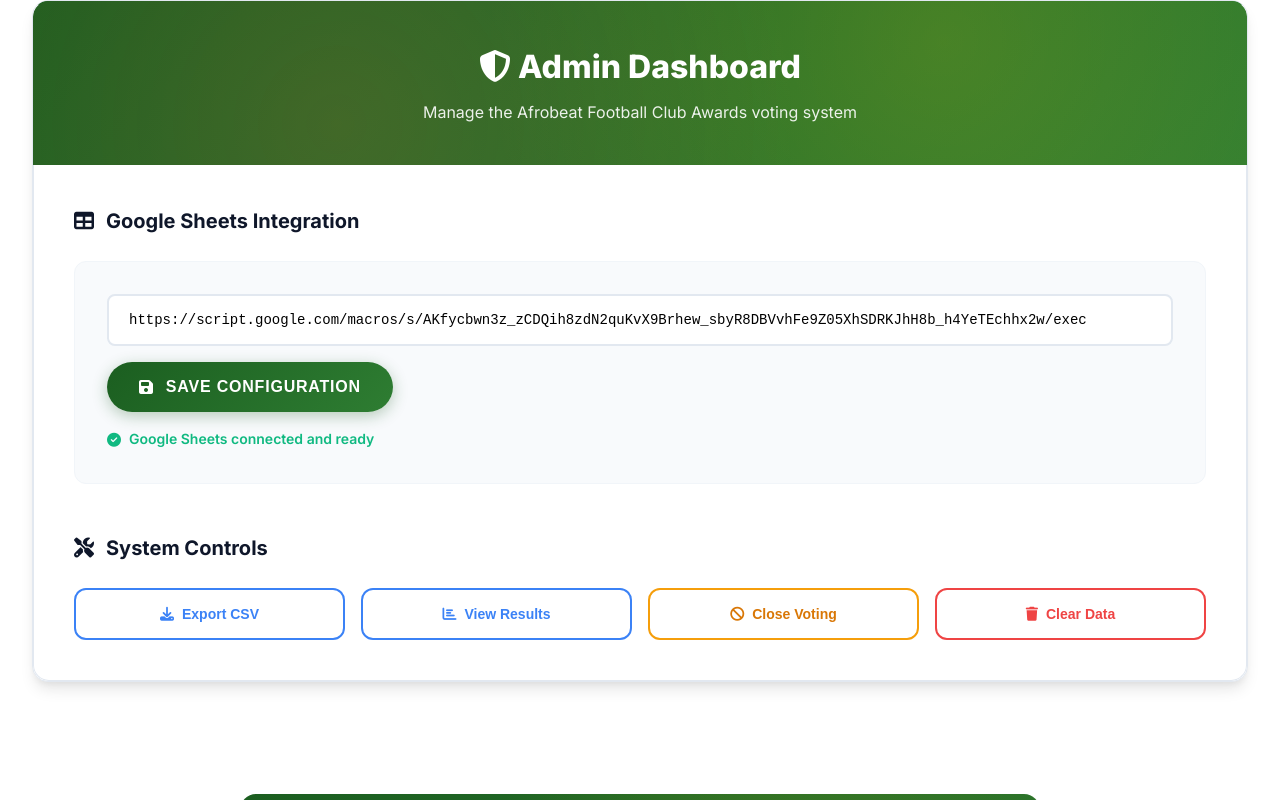
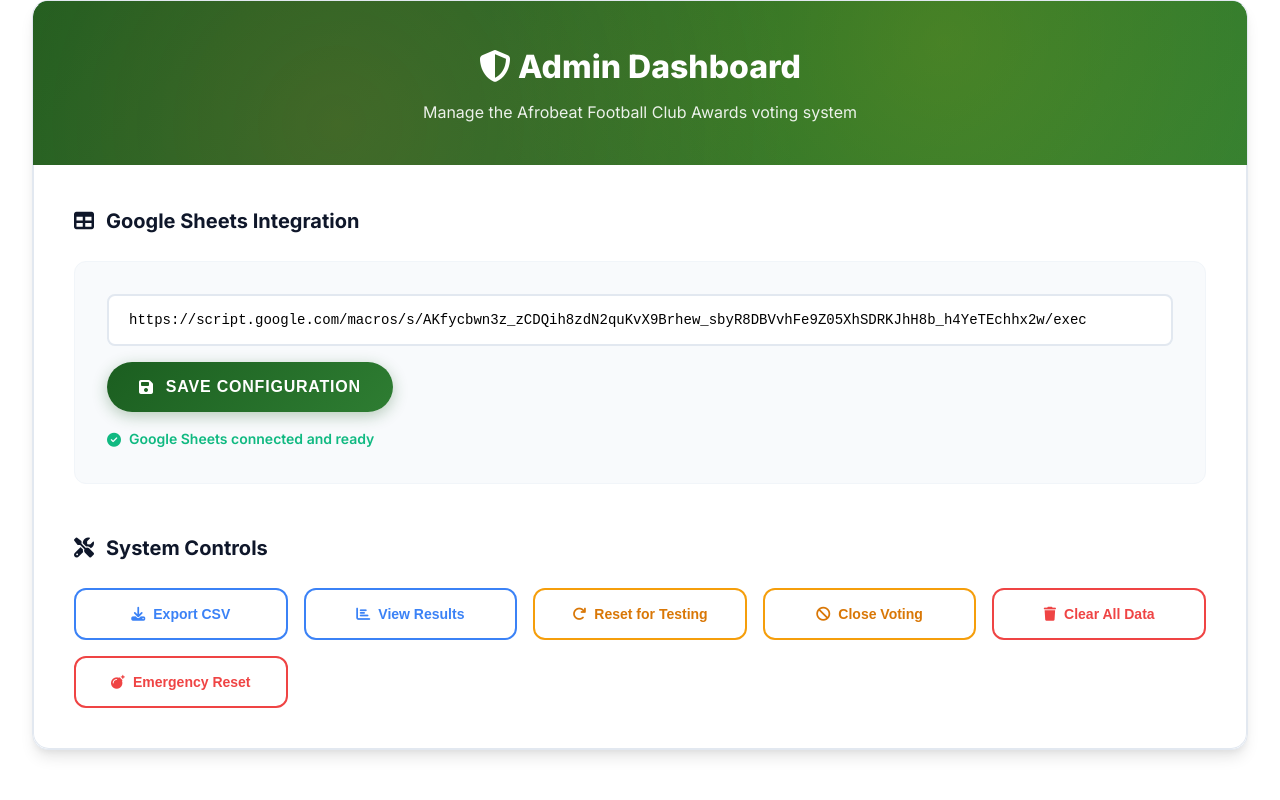
Before and after one commit to dinadolapo-ui/abfc-voting, a plain HTML site: page index.html in a window 1280 px wide. Both pictures are taken after a click on the link "Admin Portal". Shown: the part 678-1478 px from the top of the page. Drawn offline with Linux system fonts and the light colour scheme.

Commit message:
Update index.html
clear data for testing

```diff
--- a/index.html
+++ b/index.html
@@ -1377,11 +1377,17 @@
                         <button class="admin-button info" onclick="viewAllResults()">
                             <i class="fas fa-chart-bar"></i> View Results
                         </button>
+                        <button class="admin-button warning" onclick="resetForTesting()">
+                            <i class="fas fa-redo"></i> Reset for Testing
+                        </button>
                         <button class="admin-button warning" onclick="toggleVotingStatus()" id="votingToggle">
                             <i class="fas fa-ban"></i> Close Voting
                         </button>
                         <button class="admin-button danger" onclick="clearAllData()">
-                            <i class="fas fa-trash"></i> Clear Data
+                            <i class="fas fa-trash"></i> Clear All Data
+                        </button>
+                        <button class="admin-button danger" onclick="emergencyClear()">
+                            <i class="fas fa-bomb"></i> Emergency Reset
                         </button>
                     </div>
                 </div>
@@ -2087,6 +2093,76 @@
             }
         }
 
+        // Testing and Reset Functions
+        function resetForTesting() {
+            if (confirm('🧪 Reset for testing? This will:\n• Clear your voting status\n• Keep vote data for reference\n• Allow you to vote again\n\nContinue?')) {
+                // Clear voting restrictions but keep data for reference
+                localStorage.removeItem('abfc_has_voted');
+                localStorage.removeItem('abfc_device_id');
+                localStorage.removeItem('abfc_individual_votes');
+                localStorage.removeItem('abfc_voter_info');
+
+                hasVoted = false;
+                votes = {};
+                voterInfo = {};
+                currentCategory = 0;
+                currentSection = 'welcome';
+
+                // Reset display to welcome
+                document.getElementById('welcomeSection').style.display = 'block';
+                document.getElementById('voterCard').classList.remove('show');
+                document.getElementById('votingSection').classList.remove('show');
+                document.getElementById('successSection').classList.remove('show');
+                document.getElementById('progressSection').classList.remove('show');
+                document.getElementById('breadcrumb').classList.remove('show');
+                document.getElementById('resultsDisplay').classList.remove('show');
+                document.getElementById('adminPanel').classList.remove('show');
+
+                // Clear form fields
+                document.getElementById('voterName').value = '';
+                document.getElementById('voterEmail').value = '';
+                document.getElementById('votingInput').value = '';
+
+                updateRemainingCount();
+                updateProgress();
+                showToast('🧪 System reset for testing! You can now vote again.', 'success');
+            }
+        }
+
+        function emergencyClear() {
+            if (confirm('🚨 EMERGENCY RESET - This will:\n• Delete EVERYTHING (votes, settings, data)\n• Reset system to factory state\n• Cannot be undone\n\nOnly use if system is broken. Continue?')) {
+                if (confirm('⚠️ FINAL WARNING: This will permanently delete all data. Are you absolutely sure?')) {
+                    try {
+                        // Clear ALL localStorage data
+                        localStorage.clear();
+
+                        // Reset all variables
+                        votes = {};
+                        voterInfo = {};
+                        allVotes = [];
+                        hasVoted = false;
+                        currentCategory = 0;
+                        currentSection = 'welcome';
+                        votingEnabled = true;
+
+                        // Reset Google Sheets URL to default
+                        GOOGLE_SHEET_URL = 'https://script.google.com/macros/s/AKfycbwn3z_zCDQih8zdN2quKvX9Brhew_sbyR8DBVvhFe9Z05XhSDRKJhH8b_h4YeTEchhx2w/exec';
+                        localStorage.setItem('abfc_google_sheet_url', GOOGLE_SHEET_URL);
+
+                        // Force reload the page
+                        showToast('🚨 Emergency reset complete. Reloading page...', 'success');
+                        setTimeout(() => {
+                            window.location.reload();
+                        }, 2000);
+
+                    } catch (error) {
+                        console.error('Emergency clear error:', error);
+                        showToast('❌ Emergency reset failed. Please reload page manually.', 'error');
+                    }
+                }
+            }
+        }
+
         // Sharing Functions
         function shareWhatsApp() {
             const url = window.location.href;
```
